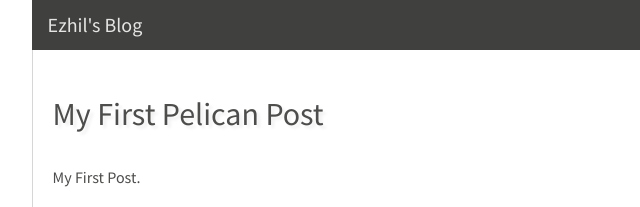
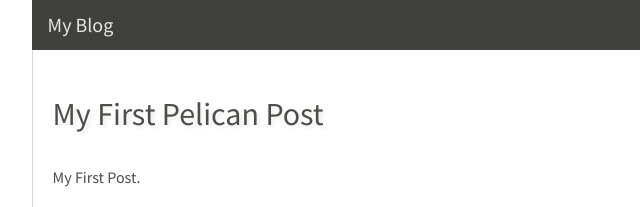
Before and after one commit to ezhilks/ezhilks.github.io, a plain HTML site: page index.html in a window 1280 px wide. Shown: the top 207 px of the page, 122-762 px from the left. Drawn offline with Linux system fonts and the light colour scheme.

Commit message:
Added My Blog

```diff
--- a/index.html
+++ b/index.html
@@ -19,7 +19,7 @@
 	  <header role="banner">
 	    <div class="feeds">
 	    </div>
-		<a href="https://ezhilks.github.io" class="title">Ezhil's Blog</a>
+		<a href="https://ezhilks.github.io" class="title">My Blog</a>
       </header>
 
 	  <div class="wrapper">
```
